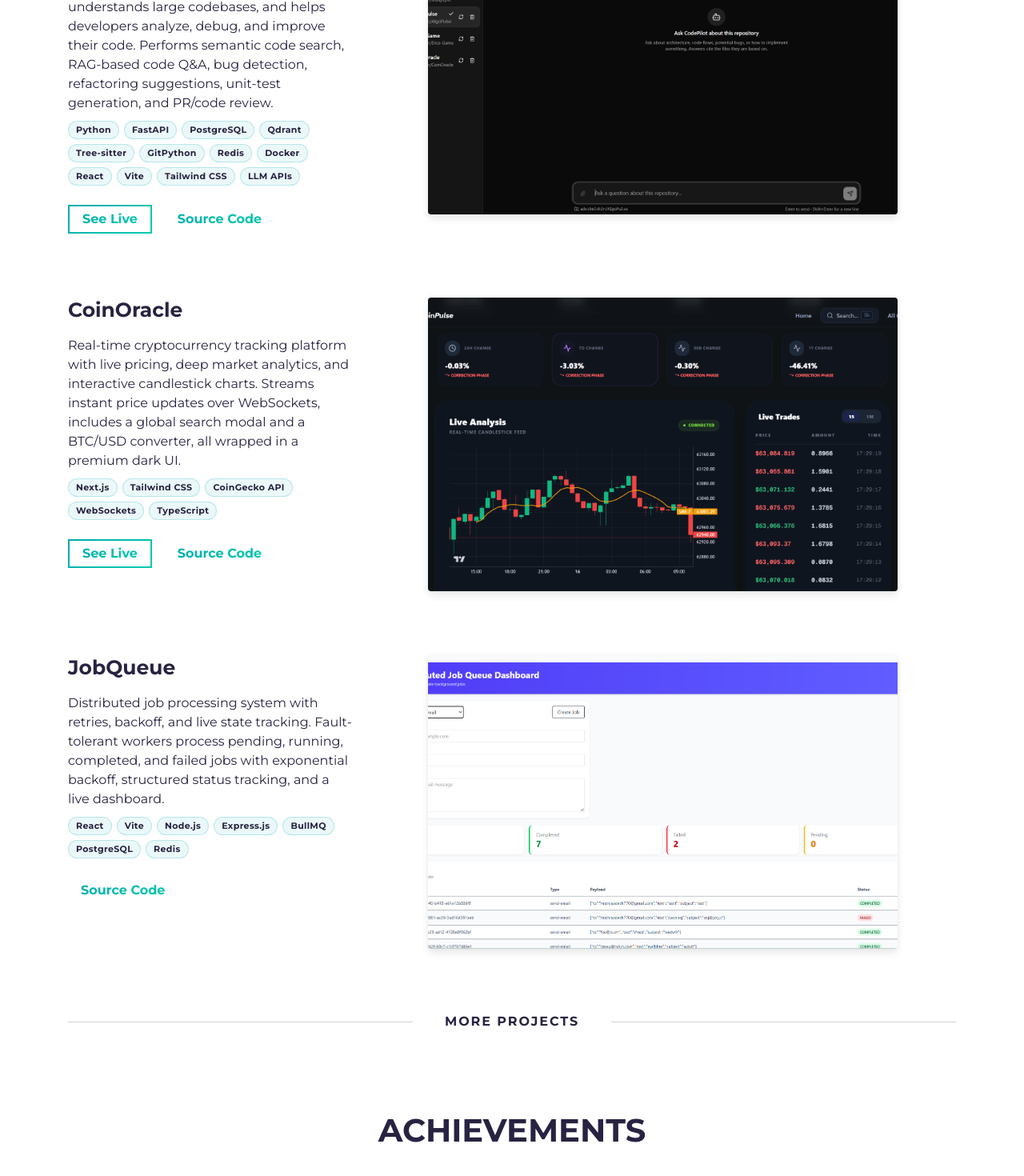
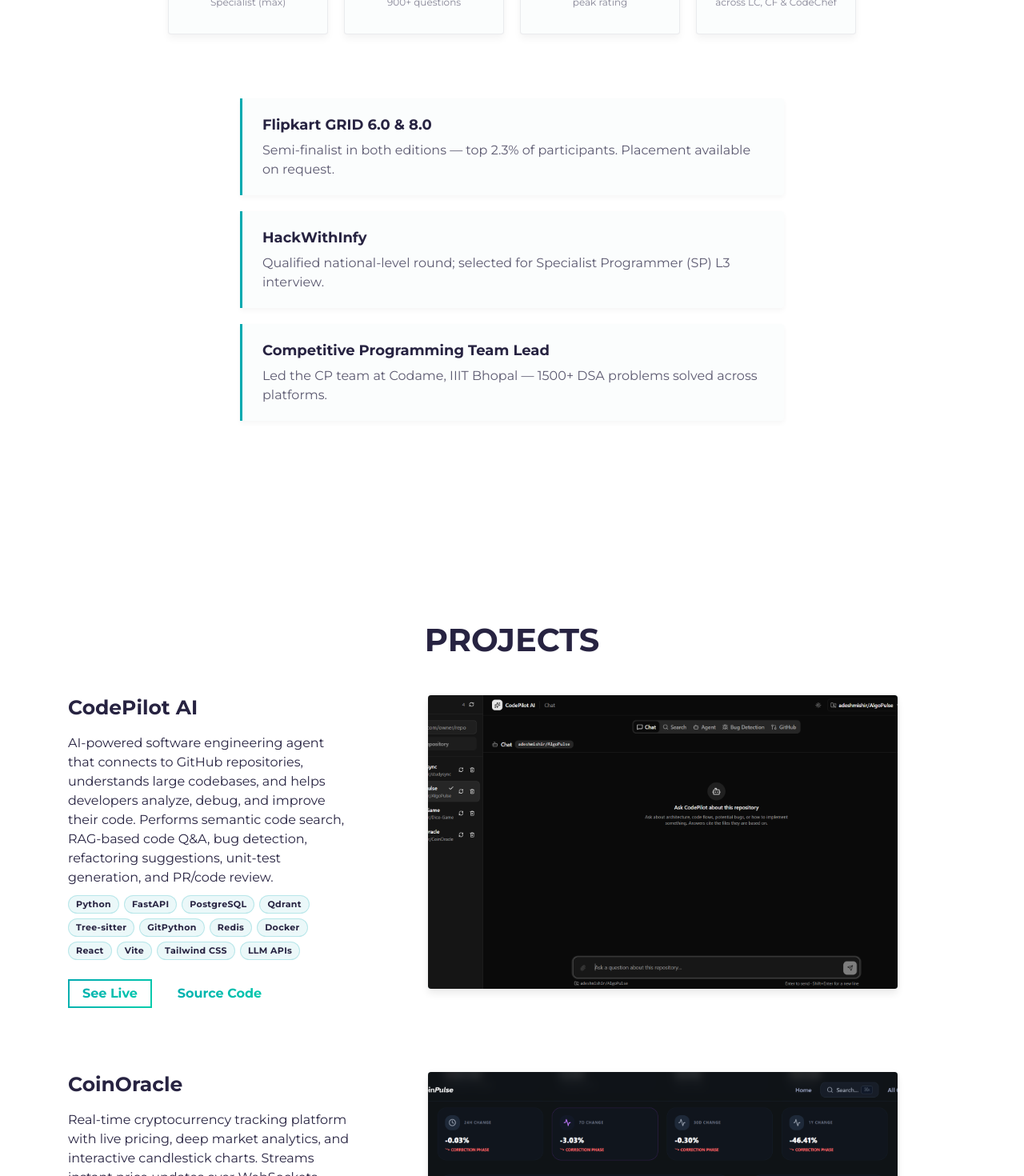
Before and after one commit to adeshmishir/Portfolio, a React (Vite) app: page / in a window 1280 px wide. Shown: the part 2300-3770 px from the top of the page at 80% size. Built offline with nearby package versions, Linux system fonts and the light colour scheme.

Commit message:
Move achievements section above projects

```diff
--- a/src/App.tsx
+++ b/src/App.tsx
@@ -14,8 +14,8 @@
         <Hero />
         <About />
         <Experience />
+        <Achievements />
         <Projects />
-        <Achievements />
         <Contact />
       </main>
       <Footer />
```
